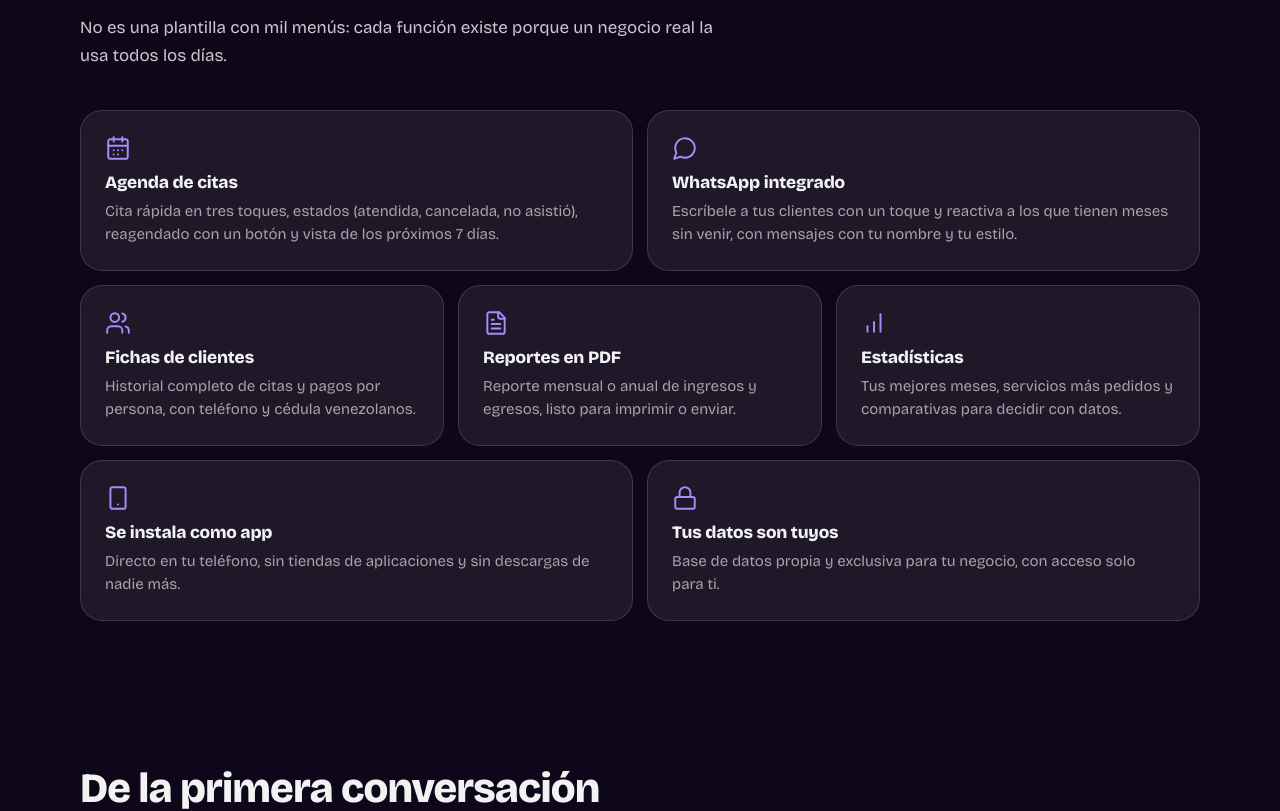
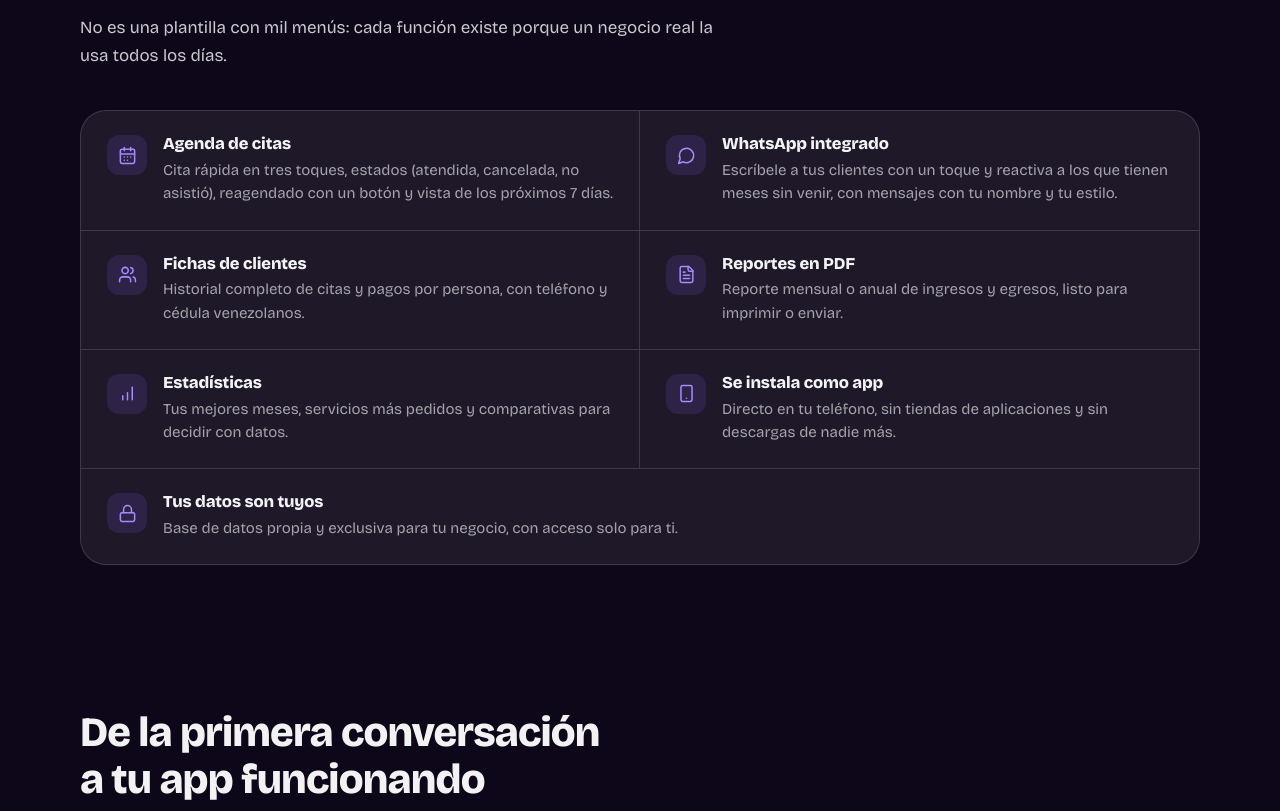
Before and after one commit to Politi23/PolitiCitas, a Next.js app: page / in a window 1280 px wide. Shown: the part 1772-2583 px from the top of the page. Built offline with nearby package versions, Linux system fonts and the light colour scheme.

Commit message:
feat: footer profesional de 3 columnas y funciones como panel ledger anti-template

```diff
--- a/app/globals.css
+++ b/app/globals.css
@@ -195,18 +195,28 @@ section { padding: clamp(56px, 9vh, 110px) 0; }
 .receipt .rv.sky { color: #7dd3fc; }
 .receipt-cap { margin-top: 12px; color: var(--ink-soft); font-size: 0.84rem; }
 
-/* Funciones */
-.feats { display: grid; grid-template-columns: repeat(6, 1fr); gap: 14px; }
+/* Funciones: panel tipo libro mayor, un solo objeto con divisiones finas */
+.feats {
+  display: grid; grid-template-columns: 1fr 1fr;
+  border: 1px solid var(--line); border-radius: 26px;
+  background: var(--glass); overflow: hidden;
+}
 .feat {
-  grid-column: span 2; border-radius: var(--radius); padding: 24px;
-  background: var(--glass); border: 1px solid var(--line);
-  transition: transform 0.2s cubic-bezier(0.22, 1, 0.36, 1), background 0.2s ease;
+  display: flex; gap: 16px; align-items: flex-start;
+  padding: 24px 26px;
+  transition: background 0.18s ease;
 }
-.feat:hover { transform: translateY(-4px); background: var(--glass-strong); }
-.feat.wide { grid-column: span 3; }
-.feat .fic { color: var(--violet); }
-.feat .fic .ic { width: 26px; height: 26px; stroke-width: 1.8; }
-.feat h3 { font-size: 1.08rem; margin: 12px 0 7px; letter-spacing: -0.01em; }
+.feat:hover { background: var(--glass-strong); }
+.feat:nth-child(n + 3) { border-top: 1px solid var(--line); }
+.feat:nth-child(odd) { border-right: 1px solid var(--line); }
+.feat:last-child:nth-child(odd) { grid-column: 1 / -1; border-right: 0; }
+.feat .fic {
+  width: 40px; height: 40px; flex-shrink: 0; border-radius: 12px;
+  display: grid; place-items: center;
+  background: rgba(139, 92, 246, 0.14); color: var(--violet);
+}
+.feat .fic .ic { width: 19px; height: 19px; stroke-width: 1.9; }
+.feat h3 { font-size: 1.04rem; margin: 0 0 5px; letter-spacing: -0.01em; }
 .feat p { font-size: 0.94rem; color: var(--ink-soft); line-height: 1.55; }
 
 /* Proceso */
@@ -273,11 +283,28 @@ section { padding: clamp(56px, 9vh, 110px) 0; }
 .cta-final .btn { margin-top: 30px; font-size: 1.08rem; padding: 16px 30px; }
 .cta-sub { margin-top: 16px; color: var(--ink-soft); font-size: 0.9rem; }
 
-footer { padding: 44px 0 60px; color: var(--ink-soft); font-size: 0.94rem; }
-.foot { display: flex; flex-wrap: wrap; gap: 18px; align-items: center; justify-content: space-between; border-top: 1px solid rgba(255, 255, 255, 0.09); padding-top: 30px; }
-.foot a { color: var(--ink-body); text-decoration: none; }
-.foot a:hover { color: var(--ink); }
-.foot-links { display: flex; gap: 22px; flex-wrap: wrap; }
+/* Footer */
+.site-footer {
+  margin-top: clamp(40px, 8vh, 80px);
+  border-top: 1px solid rgba(255, 255, 255, 0.09);
+  background: #0a0514;
+  padding: clamp(40px, 6vh, 64px) 0 28px;
+  color: var(--ink-soft); font-size: 0.95rem;
+}
+.foot-grid { display: grid; grid-template-columns: 1.4fr 1fr 1fr; gap: clamp(28px, 5vw, 64px); }
+.foot-brand p { margin-top: 14px; max-width: 34ch; }
+.foot-brand .foot-loc { margin-top: 10px; font-size: 0.85rem; color: rgba(255, 255, 255, 0.5); }
+.foot-col { display: flex; flex-direction: column; gap: 11px; align-items: flex-start; }
+.foot-title { color: var(--ink); font-weight: 700; margin-bottom: 4px; }
+.foot-col a { text-decoration: none; display: inline-flex; align-items: center; gap: 8px; }
+.foot-col a:hover { color: var(--ink); }
+.foot-ic { width: 15px; height: 15px; }
+.foot-bar {
+  margin-top: clamp(32px, 5vh, 48px); padding-top: 22px;
+  border-top: 1px solid rgba(255, 255, 255, 0.08);
+  display: flex; flex-wrap: wrap; gap: 10px 24px; justify-content: space-between;
+  font-size: 0.84rem; color: rgba(255, 255, 255, 0.5);
+}
 
 @media (prefers-reduced-motion: reduce) {
   .phone-float { animation: none; }
@@ -291,10 +318,11 @@ footer { padding: 44px 0 60px; color: var(--ink-soft); font-size: 0.94rem; }
   .money { grid-template-columns: 1fr; }
   .steps { grid-template-columns: 1fr; }
   .quote { grid-template-columns: 1fr; }
-  .feats { grid-template-columns: 1fr 1fr; }
-  .feat, .feat.wide { grid-column: span 2; }
 }
-@media (min-width: 560px) and (max-width: 900px) {
-  .feat { grid-column: span 1; }
-  .feat.wide { grid-column: span 2; }
+@media (max-width: 700px) {
+  .feats { grid-template-columns: 1fr; }
+  .feat:nth-child(odd) { border-right: 0; }
+  .feat:nth-child(n + 2) { border-top: 1px solid var(--line); }
+  .feat:last-child:nth-child(odd) { grid-column: auto; }
+  .foot-grid { grid-template-columns: 1fr; gap: 30px; }
 }
--- a/components/sections.tsx
+++ b/components/sections.tsx
@@ -97,20 +97,18 @@ export function Money() {
 }
 
 /* ── Funciones ── */
-const FEATS: { icon: IconName; titulo: string; texto: string; wide?: boolean }[] = [
+const FEATS: { icon: IconName; titulo: string; texto: string }[] = [
   {
     icon: "calendar",
     titulo: "Agenda de citas",
     texto:
       "Cita rápida en tres toques, estados (atendida, cancelada, no asistió), reagendado con un botón y vista de los próximos 7 días.",
-    wide: true,
   },
   {
     icon: "chat",
     titulo: "WhatsApp integrado",
     texto:
       "Escríbele a tus clientes con un toque y reactiva a los que tienen meses sin venir, con mensajes con tu nombre y tu estilo.",
-    wide: true,
   },
   {
     icon: "users",
@@ -131,19 +129,17 @@ const FEATS: { icon: IconName; titulo: string; texto: string; wide?: boolean }[]
     icon: "phone",
     titulo: "Se instala como app",
     texto: "Directo en tu teléfono, sin tiendas de aplicaciones y sin descargas de nadie más.",
-    wide: true,
   },
   {
     icon: "lock",
     titulo: "Tus datos son tuyos",
     texto: "Base de datos propia y exclusiva para tu negocio, con acceso solo para ti.",
-    wide: true,
   },
 ];
 
 export function Features() {
   return (
-    <section className="wrap">
+    <section className="wrap" id="funciones">
       <Reveal className="sec-head">
         <h2>Todo lo que tu negocio necesita, nada que no uses</h2>
         <p>
@@ -151,14 +147,16 @@ export function Features() {
           negocio real la usa todos los días.
         </p>
       </Reveal>
-      <RevealStagger className="feats" gap={0.06}>
+      <RevealStagger className="feats" gap={0.05}>
         {FEATS.map((f) => (
-          <StaggerItem key={f.titulo} className={f.wide ? "feat wide" : "feat"}>
-            <div className="fic">
+          <StaggerItem key={f.titulo} className="feat">
+            <span className="fic">
               <Ic name={f.icon} />
+            </span>
+            <div>
+              <h3>{f.titulo}</h3>
+              <p>{f.texto}</p>
             </div>
-            <h3>{f.titulo}</h3>
-            <p>{f.texto}</p>
           </StaggerItem>
         ))}
       </RevealStagger>
@@ -187,7 +185,7 @@ const PASOS = [
 
 export function Steps() {
   return (
-    <section className="wrap">
+    <section className="wrap" id="proceso">
       <Reveal className="sec-head">
         <h2>De la primera conversación a tu app funcionando</h2>
       </Reveal>
@@ -290,7 +288,7 @@ const PREGUNTAS = [
 
 export function Faq() {
   return (
-    <section className="wrap">
+    <section className="wrap" id="faq">
       <Reveal className="sec-head">
         <h2>Preguntas frecuentes</h2>
       </Reveal>
@@ -328,23 +326,48 @@ export function CtaFinal() {
 
 export function Footer() {
   return (
-    <footer className="wrap">
-      <div className="foot">
-        <span>© 2026 PolitiWeb Studio · Hecho en Venezuela</span>
-        <div className="foot-links">
-          <a href={SITE.web} target="_blank" rel="noopener">
-            politiwebstudio.com
-          </a>
-          <a href={SITE.instagram} target="_blank" rel="noopener">
-            Instagram
-          </a>
-          <a href={waLinkFooter} target="_blank" rel="noopener">
-            WhatsApp
-          </a>
+    <footer className="site-footer">
+      <div className="wrap">
+        <div className="foot-grid">
+          <div className="foot-brand">
+            <a className="logo" href="#">
+              <span className="logo-mark">P</span>PolitiWeb Studio
+            </a>
+            <p>
+              Desarrollo web y sistemas de gestión a la medida para negocios de
+              servicios en Venezuela.
+            </p>
+            <p className="foot-loc">Caracas, Venezuela</p>
+          </div>
+
+          <nav className="foot-col" aria-label="Secciones">
+            <p className="foot-title">Explora</p>
+            <a href="#funciones">Funciones</a>
+            <a href="#proceso">Cómo trabajo</a>
+            <a href="#cotizacion">Cotización</a>
+            <a href="#faq">Preguntas frecuentes</a>
+          </nav>
+
+          <nav className="foot-col" aria-label="Contacto">
+            <p className="foot-title">Contacto</p>
+            <a href={WA_INFO} target="_blank" rel="noopener">
+              <WaIc className="foot-ic" />
+              {SITE.telefonoDisplay}
+            </a>
+            <a href={SITE.instagram} target="_blank" rel="noopener">
+              @politiwebstudio
+            </a>
+            <a href={SITE.web} target="_blank" rel="noopener">
+              politiwebstudio.com
+            </a>
+          </nav>
+        </div>
+
+        <div className="foot-bar">
+          <span>© 2026 PolitiWeb Studio. Todos los derechos reservados.</span>
+          <span>Hecho en Venezuela, con la misma tecnología que instalamos.</span>
         </div>
       </div>
     </footer>
   );
 }
-
-const waLinkFooter = "https://wa.me/584127782232";
```
